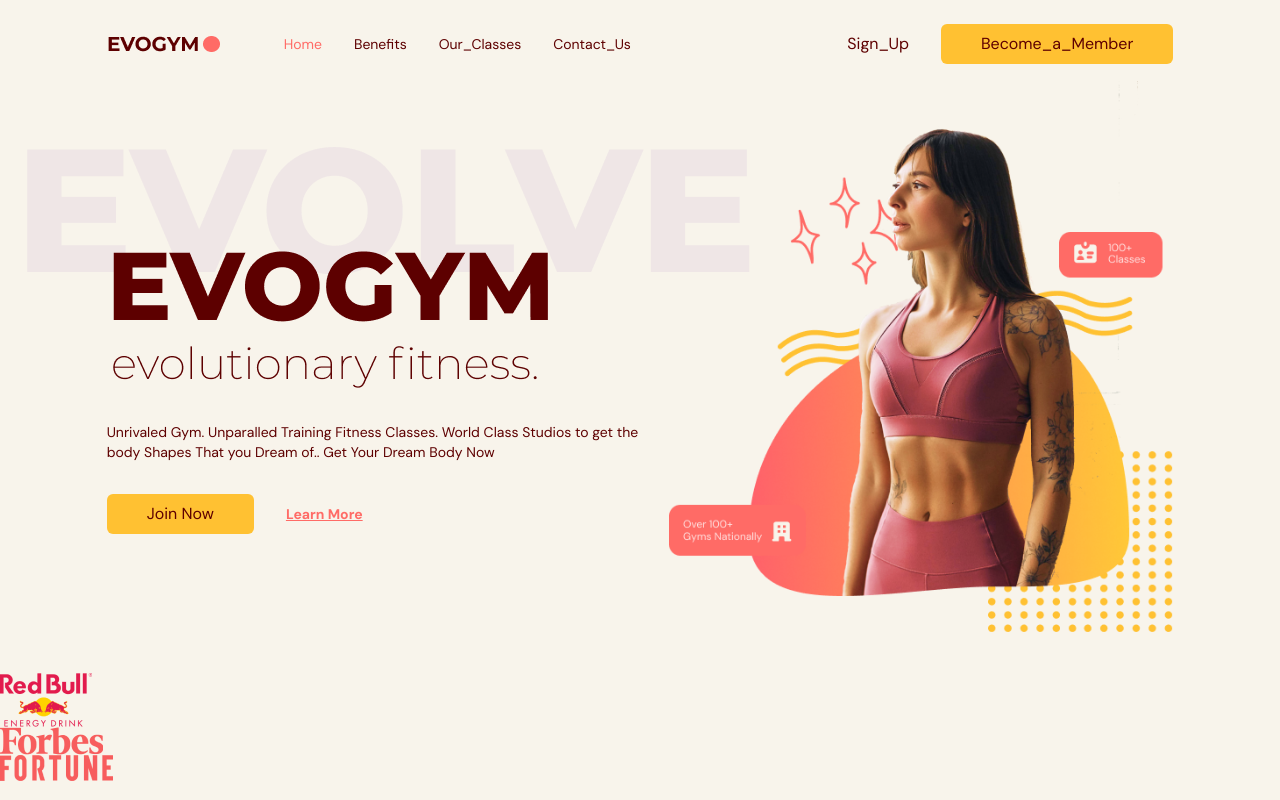
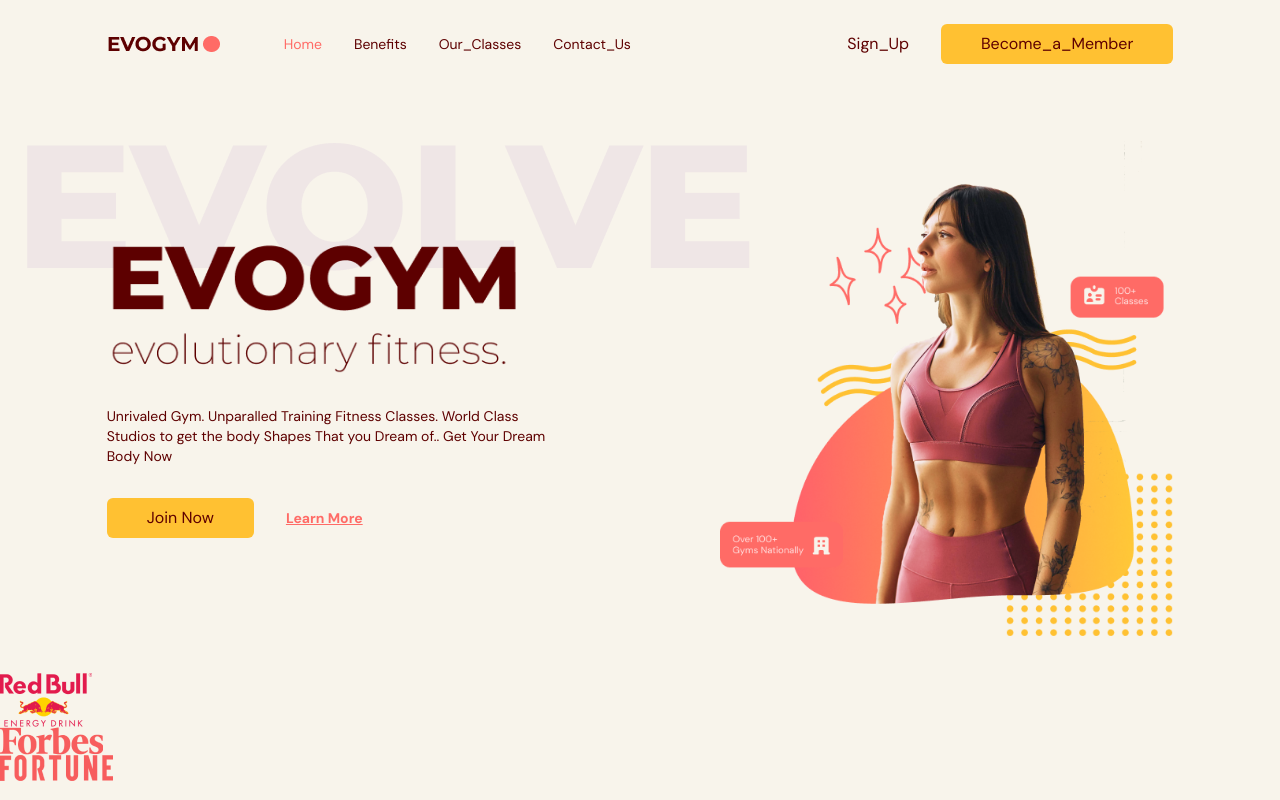
Before and after one commit to kolamat/gym-module, a React (Vite) app: page / in a window 1280 px wide. Built offline with nearby package versions, Linux system fonts and the light colour scheme.

Commit message:
On branch main Your branch is up to date with 'origin/main'.
Changes to be committed:
	modified:   src/scenes/navbar/home/home.tsx

```diff
--- a/src/scenes/navbar/home/home.tsx
+++ b/src/scenes/navbar/home/home.tsx
@@ -49,7 +49,7 @@ const home = ({ setSelectedPage }: Props) => {
               </div>
 
               {/* IMAGE */}
-              <div>
+              <div className='flex basis-3/5 justify-center md:z-10 md:ml-40 md:mt-16 md:justify-items-end'>
                   <img src={HomePageGraphic} alt="home-pageGraphic" />
               </div>
           </div>
```
